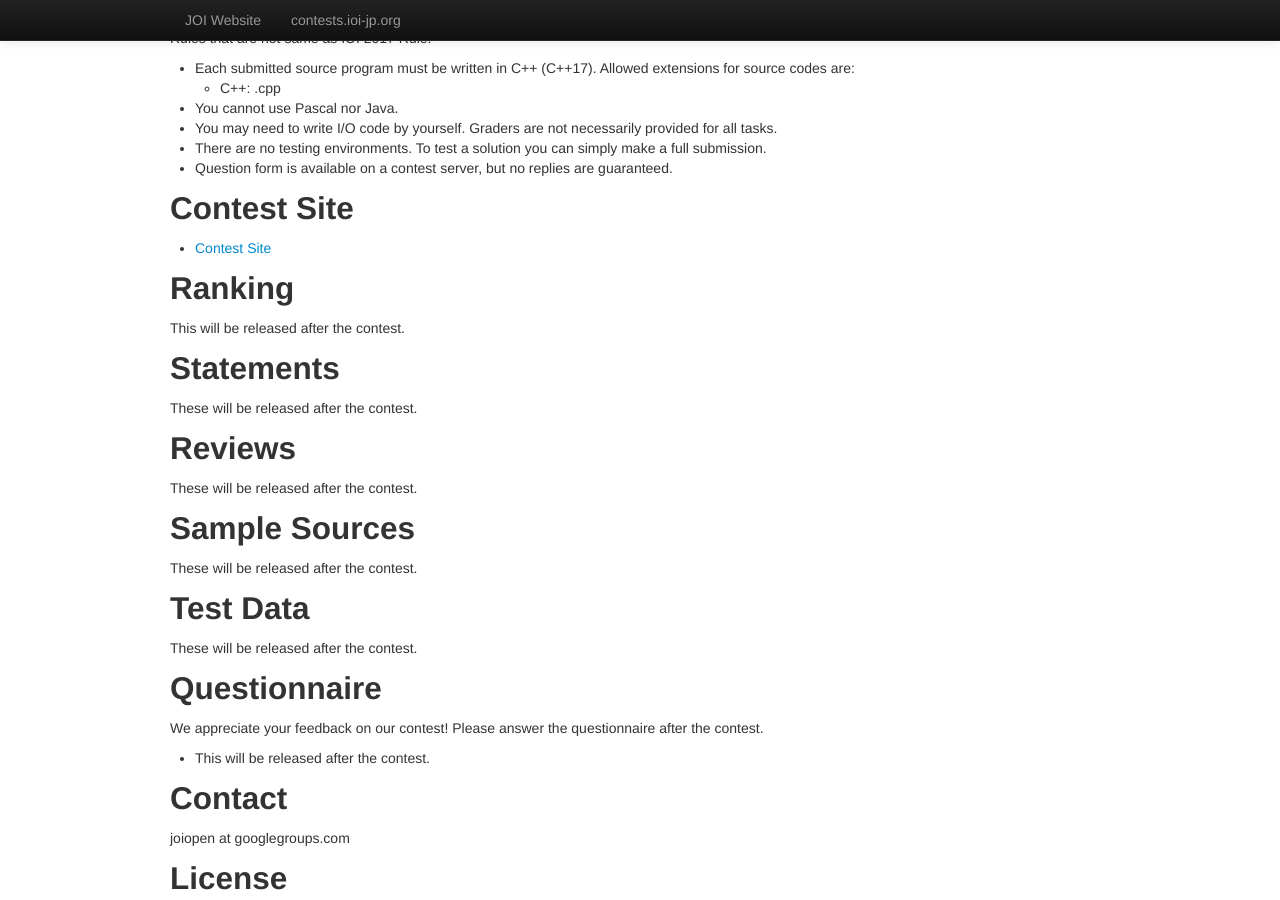
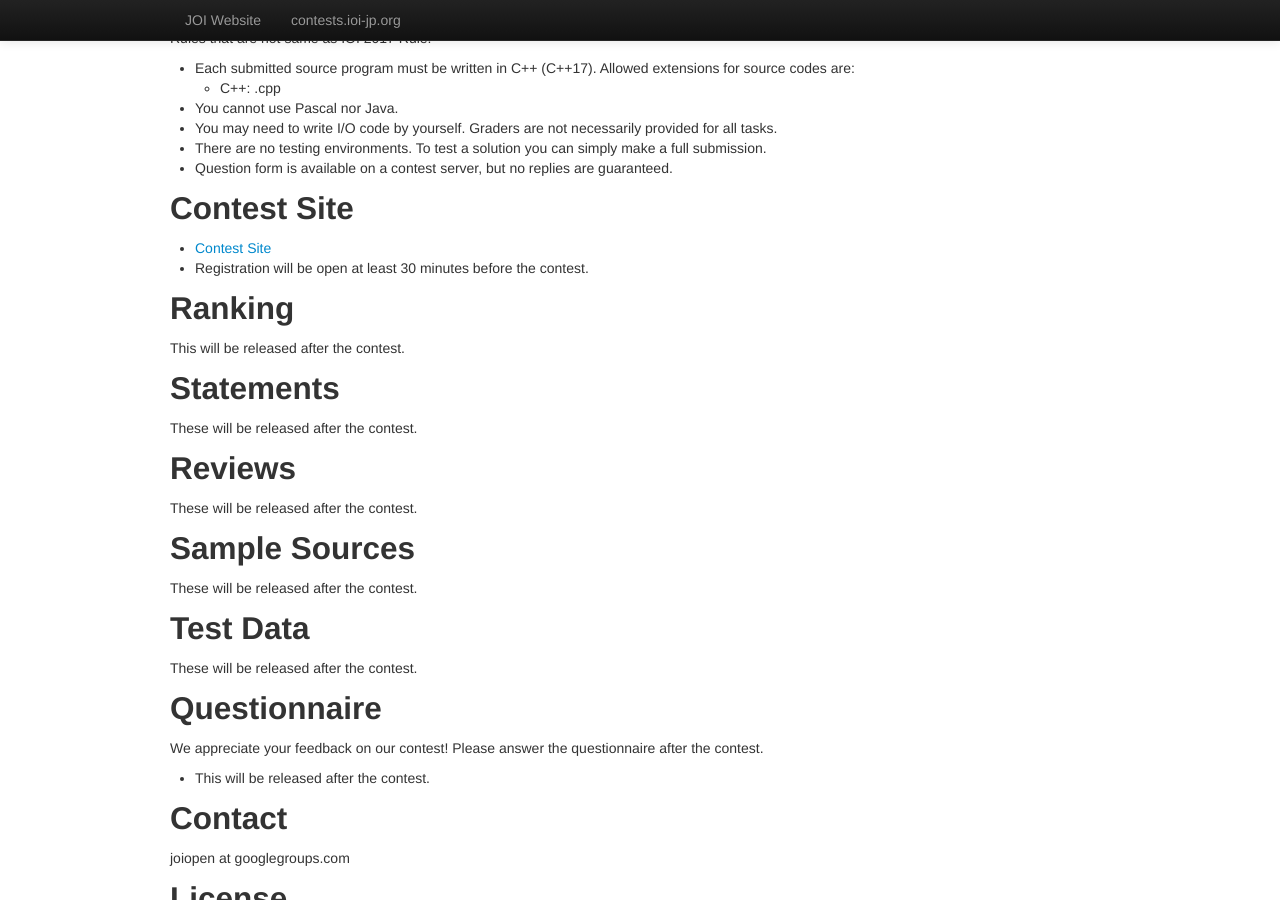
Before and after one commit to jcioi/joi-contests-site, a Jekyll site: the page built from open-2023/index.md, in a window 1280 px wide and 900 px high, scrolled down 922 px. Built offline with Jekyll 4.4.1, drawn with Linux system fonts in a browser that asks for light colours.

Commit message:
Add registration info

```diff
--- a/open-2023/index.md
+++ b/open-2023/index.md
@@ -84,6 +84,7 @@ Rules that are not same as IOI 2017 Rule:
 ## Contest Site
 
 - [Contest Site](https://cms.ioi-jp.org)
+- Registration will be open at least 30 minutes before the contest.
 
 ## Ranking
 
```
